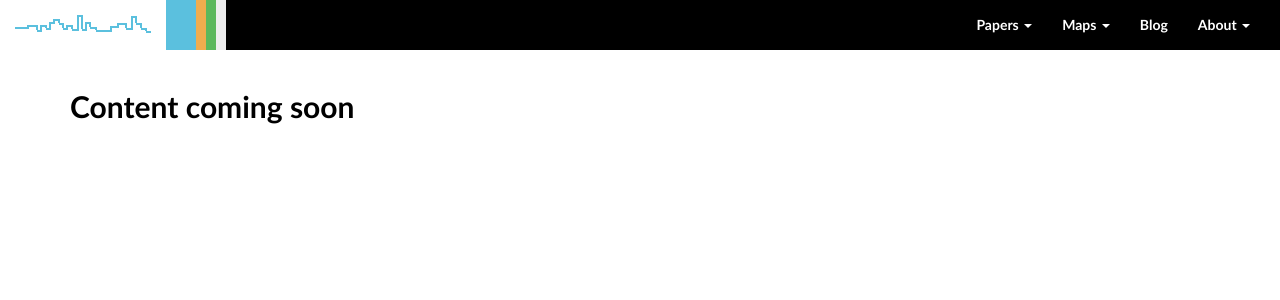
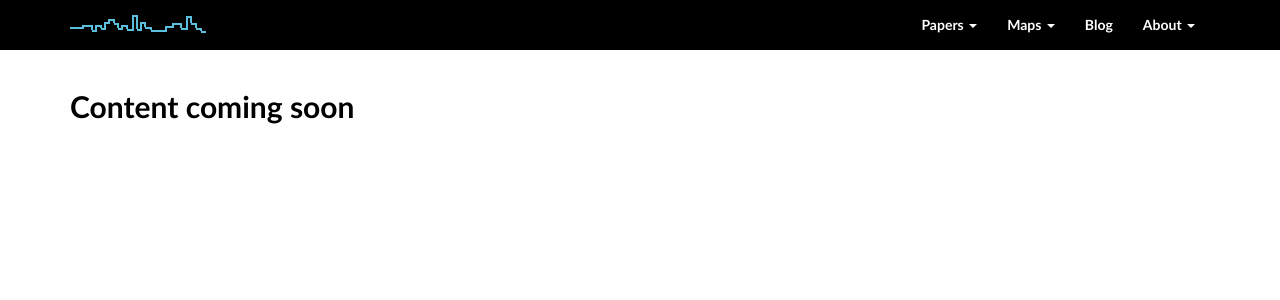
Before and after one commit to chrisrobertsnyc/chrisrobertsnyc.github.io, a Jekyll site: the page built from index.html, in a window 1280 px wide. Shown: the top 300 px of the page. Built offline with Jekyll 4.4.1, drawn with Linux system fonts in a browser that asks for light colours; nearby versions of some CDN libraries.

Commit message:
Update default.html

```diff
--- a/_layouts/default.html
+++ b/_layouts/default.html
@@ -24,7 +24,7 @@
 
 <!--BEGIN NAVBAR CODE-->
 <header class='navbar navbar-inverse navbar-static-top navbar-fixed-top'>
-	<div class='container-fluid' role='navigation'>
+	<div class='container' role='navigation'>
 		<div class='navbar-header'>
 			<a href='/index.html' class='navbar-brand' id='logo'><img src="/assets/logo-skyline.svg" alt="chrisroberts | nyc"></a>
 
```
